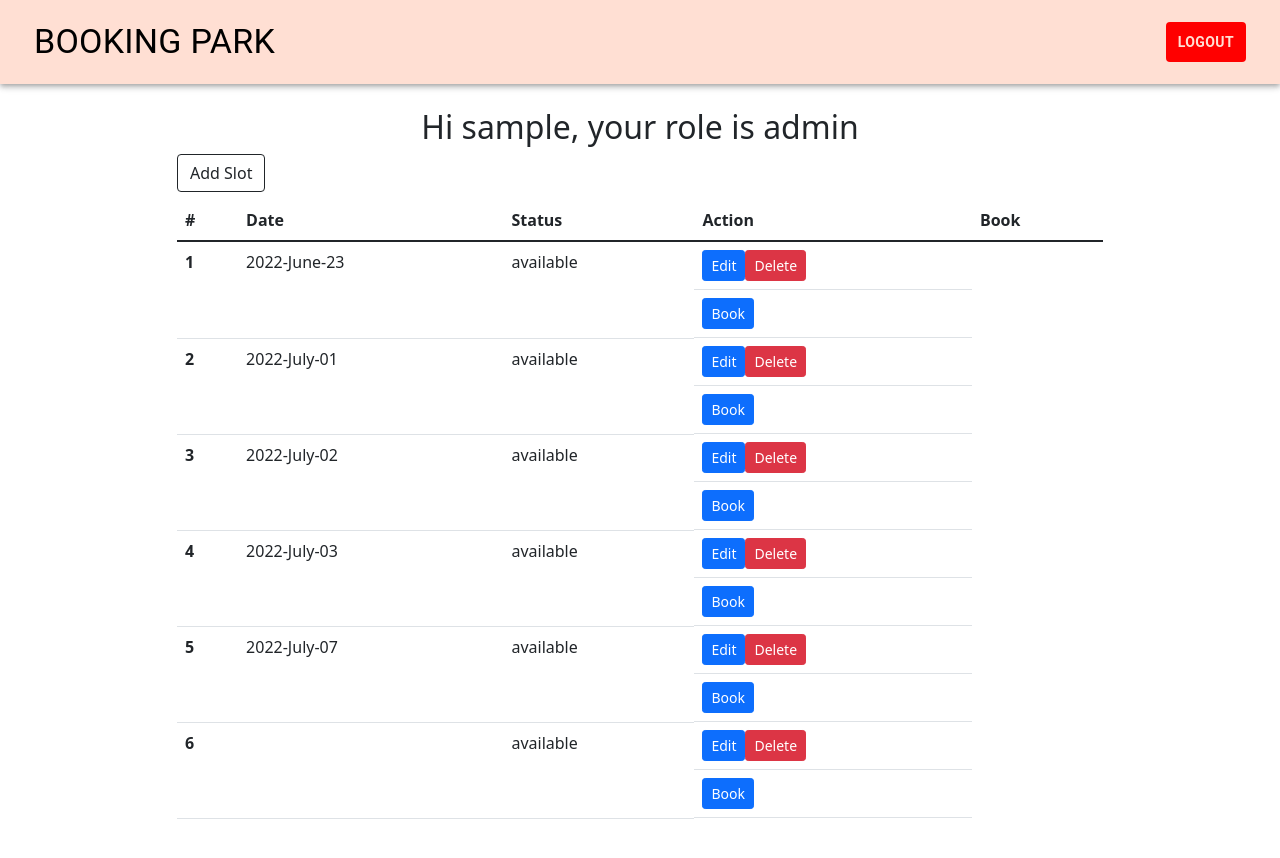
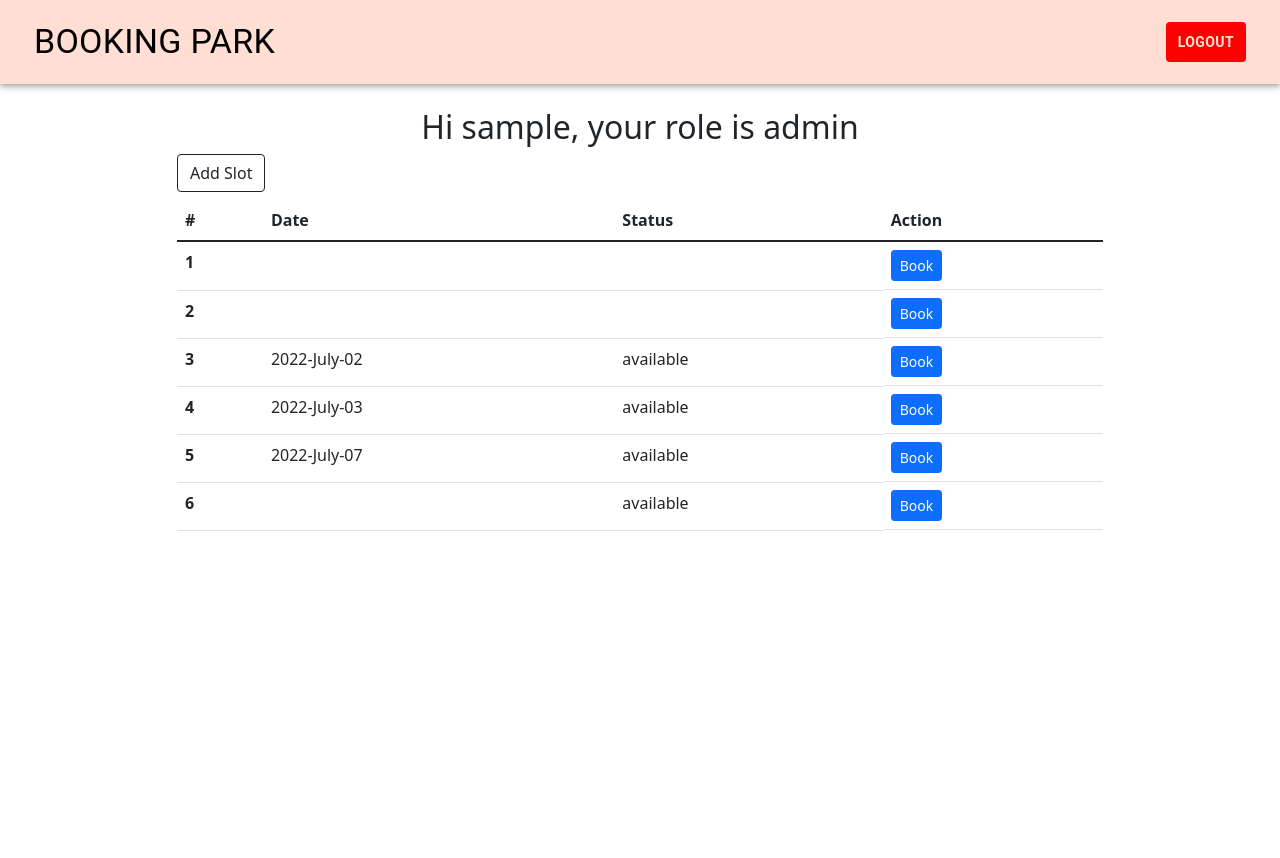
Before and after one commit to adelanegara/hackathon-exercise-one, a React (Create React App) app: page / in a window 1280 px wide. After the commit the page ends 800 px from the top, so only its background shows below. Built offline with nearby package versions, Linux system fonts and the light colour scheme; data requests are answered from the project's data file; sample sign-in values are in the browser's storage.

Commit message:
logic home added

```diff
--- a/db.json
+++ b/db.json
@@ -13,35 +13,30 @@
   ],
   "slot": [
     {
-        "id": "1",
-        "date": "2022-June-23",
-        "status": "available"
+      "id": 1
     },
     {
-        "id": "2",
-        "date": "2022-July-01",
-        "status": "available"
+      "id": 2
     },
     {
-        "id": "3",
+      "id": 3,
       "date": "2022-July-02",
       "status": "available"
     },
     {
-        "id": "4",
+      "id": 5,
       "date": "2022-July-03",
       "status": "available"
     },
     {
-        "id": "5",
+      "id": 6,
       "date": "2022-July-07",
       "status": "available"
     },
     {
-        "id": "6",
+      "id": 7,
       "date": null,
       "status": "available"
     }
   ]
-
 }
--- a/src/components/Home/Home.js
+++ b/src/components/Home/Home.js
@@ -1,23 +1,22 @@
 import React, { useEffect, useState } from "react";
 import axios from "axios";
 import { toast } from "react-toastify";
-import Box from '@mui/material/Box';
-import Modal from '@mui/material/Modal';
+import Box from "@mui/material/Box";
+import Modal from "@mui/material/Modal";
 import { Link, useNavigate } from "react-router-dom";
-import { Form } from 'react-bootstrap';
+import { Form } from "react-bootstrap";
 
 const style = {
-    position: 'absolute',
-    top: '50%',
-    left: '50%',
-    transform: 'translate(-50%, -50%)',
+  position: "absolute",
+  top: "50%",
+  left: "50%",
+  transform: "translate(-50%, -50%)",
   width: 400,
-    bgcolor: 'background.paper',
-    border: '2px solid #000',
+  bgcolor: "background.paper",
+  border: "2px solid #000",
   boxShadow: 24,
   p: 4,
 };
-
 
 const Home = (deletePhotos) => {
   const navigate = useNavigate();
@@ -36,9 +35,9 @@ const Home = (deletePhotos) => {
     fetchData();
   }, []);
 
-  const onDeletePhotos = (id) => {
-    deletePhotos(id);
-    toast.dark("Delete successfuly");
+  const onDeleteSlot = async (id) => {
+    axios.put(`http://localhost:3006/slot/${id}`);
+    toast.success("delete sucessfully");
   };
 
   return (
@@ -63,7 +62,6 @@ const Home = (deletePhotos) => {
                 <th scope="col">Date</th>
                 <th scope="col">Status</th>
                 <th scope="col">Action</th>
-            <th scope ="col">Book</th>
               </tr>
             </thead>
             <tbody>
@@ -73,6 +71,8 @@ const Home = (deletePhotos) => {
                   <td>{item.date}</td>
                   <td>{item.status}</td>
                   <td className="d-flex flex-row">
+                    {role === "owner" && (
+                      <div>
                         <Link
                           to={`/edit/${item.id}`}
                           className="btn btn-sm btn-primary mr-1"
@@ -81,14 +81,20 @@ const Home = (deletePhotos) => {
                         </Link>
                         <button
                           type="button"
-                          onClick={() => onDeletePhotos(item.id)}
+                          onClick={() => onDeleteSlot(item.id)}
                           className="btn btn-sm btn-danger mr-1"
                         >
                           Delete
                         </button>
-                      </td>
-              <td className="d-flex flex-row">
-                <button className="btn btn-sm btn-primary mr-1"    onClick={handleOpen}>Book</button>
+                      </div>
+                    )}
+
+                    <button
+                      className="btn btn-sm btn-primary mr-1"
+                      onClick={handleOpen}
+                    >
+                      Book
+                    </button>
                   </td>
                 </tr>
               ))}
@@ -102,17 +108,18 @@ const Home = (deletePhotos) => {
           >
             <Box sx={style}>
               <div className="row">
-
                 <div className="col-md-6">
                   <Form.Group controlId="dob">
                     <Form.Label>Select Date</Form.Label>
-                            <Form.Control type="date" name="dob" placeholder="Date of Birth" />
+                    <Form.Control
+                      type="date"
+                      name="dob"
+                      placeholder="Date of Birth"
+                    />
                   </Form.Group>
                 </div>
               </div>
-          <button className="btn btn-secondary" >
-            Book
-          </button>
+              <button className="btn btn-secondary">Book</button>
             </Box>
           </Modal>
         </div>
```
Lines whose indentation alone changed are shown as unchanged.
